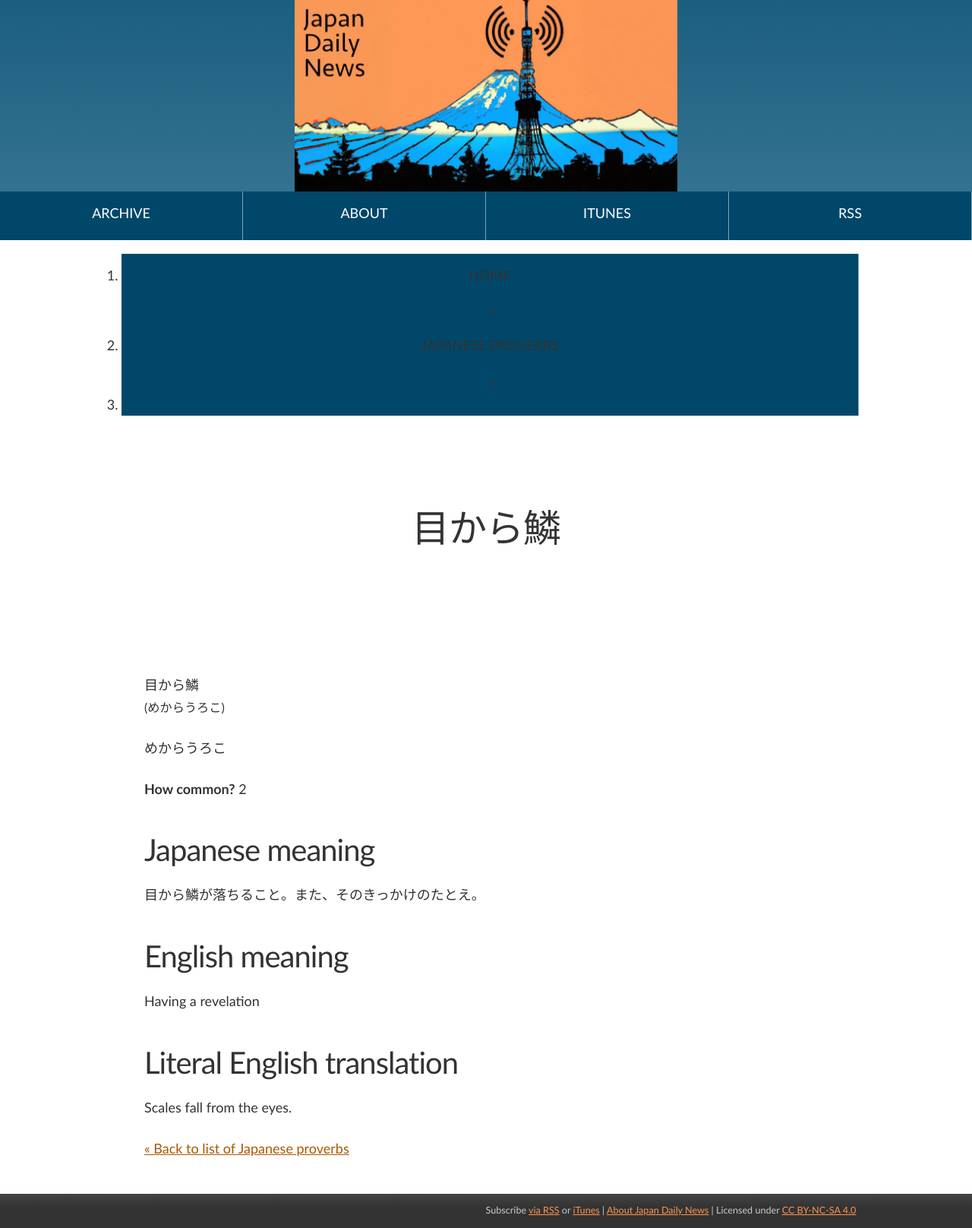
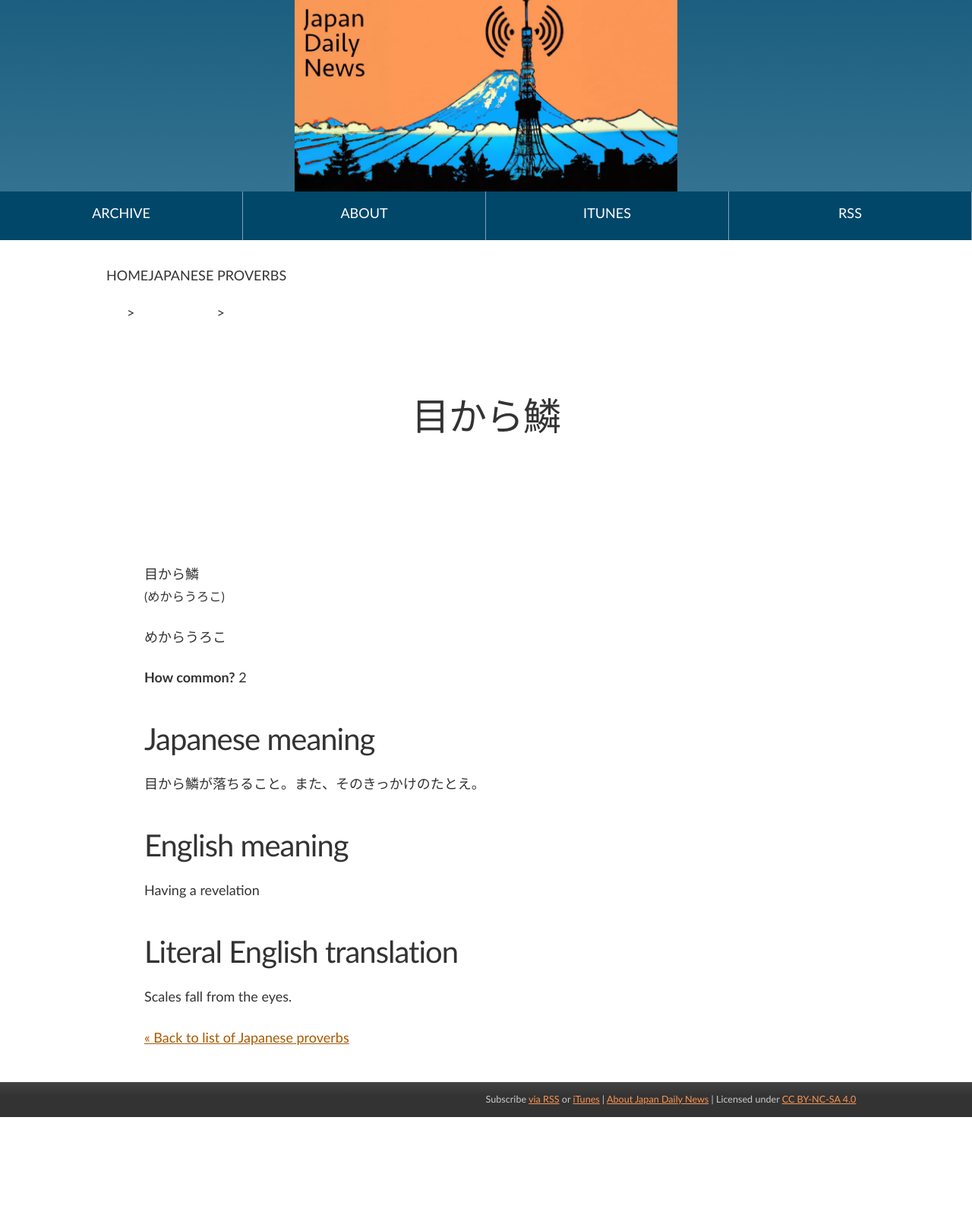
Before and after one commit to tagawa/JapanDailyNews, a Jekyll site: the page built from docs/_proverbs/110.md, in a window 1280 px wide. Shown: the whole page at 76% size. Built offline with Jekyll 4.4.1, drawn with Linux system fonts in a browser that asks for light colours; comment, search, counter and statistics services are not loaded; after the commit the page ends 1470 px from its top, so only the background shows below that.

Commit message:
Update proverb.html

```diff
--- a/docs/_layouts/proverb.html
+++ b/docs/_layouts/proverb.html
@@ -42,7 +42,7 @@ nav .breadcrumbs li {
   </style>
 
 <nav aria-label="breadcrumb">
-  <ol class="breadcrumb">
+  <ol class="breadcrumbs">
     <li class="breadcrumb-item"><a href="/">Home</a></li>
     <li class="breadcrumb-item"><a href="/proverbs">Japanese Proverbs</a></li>
     <li class="breadcrumb-item active" aria-current="page">{{ title }}</li>
```
